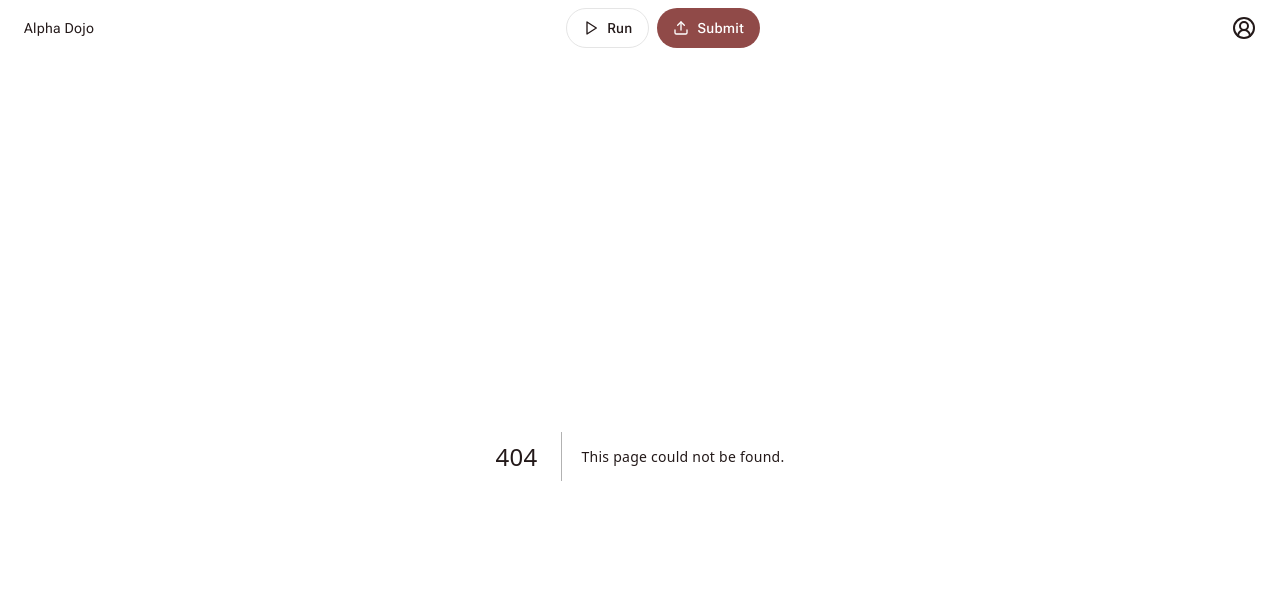
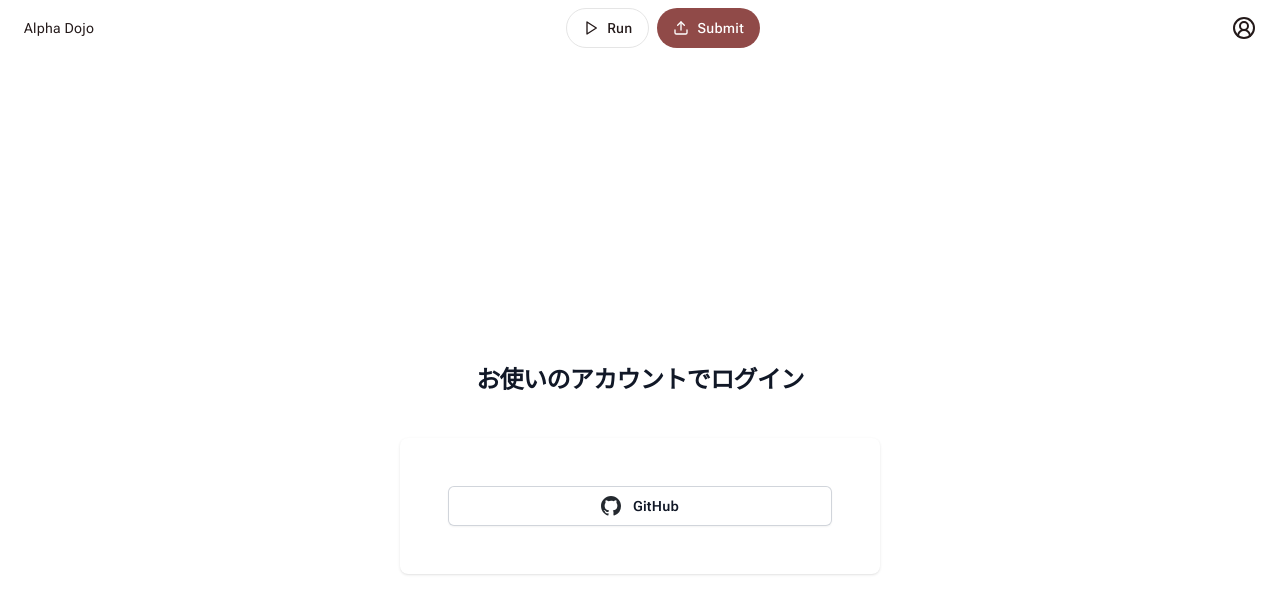
Before and after one commit to Greek-Academy/alpha-dojo-v2, a Next.js app: page /login in a window 1280 px wide. Before the commit this address had no page. Shown: the top 614 px of the page. Built offline with nearby package versions, Linux system fonts and the light colour scheme.

Commit message:
feat: Strapi と GitHub Auth を利用したログイン機能を実装

```diff
--- /dev/null
+++ b/src/app/connect/[provider]/redirect/route.ts
@@ -0,0 +1,35 @@
+import { NextResponse } from 'next/server';
+import { cookies } from 'next/headers';
+
+const config = {
+  maxAge: 60 * 60 * 24 * 7, // 1 week
+  path: '/',
+  domain: process.env.HOST ?? 'localhost',
+  httpOnly: true,
+  secure: process.env.NODE_ENV === 'production',
+};
+
+export const dynamic = 'force-dynamic'; // defaults to auto
+export async function GET(
+  request: Request,
+  params: { params: Promise<{ provider: string }> }
+) {
+  const { searchParams } = new URL(request.url);
+  const token = searchParams.get('access_token');
+
+  if (!token) return NextResponse.redirect(new URL('/login', request.url));
+
+  const provider = (await params.params).provider;
+  const backendUrl = process.env.STRAPI_PUBLIC_URL ?? 'http://localhost:1337';
+  const path = `/api/auth/${provider}/callback`;
+
+  const url = new URL(backendUrl + path);
+  url.searchParams.append('access_token', token);
+
+  const res = await fetch(url.href);
+  const data = await res.json();
+
+  (await cookies()).set('jwt', data.jwt, config);
+
+  return NextResponse.redirect(new URL('/', request.url));
+}
--- /dev/null
+++ b/src/app/login/page.tsx
@@ -0,0 +1,50 @@
+// ./src/app/page.tsx
+
+import Link from 'next/link';
+
+export default function Home() {
+  const backendUrl = process.env.STRAPI_PUBLIC_URL ?? 'http://localhost:1337';
+  const path = '/api/connect/github';
+  const url = new URL(backendUrl + path);
+
+  return (
+    <div className="flex min-h-screen flex-1 flex-col justify-center py-12 sm:px-6 lg:px-8">
+      <div className="sm:mx-auto sm:w-full sm:max-w-md">
+        <h2 className="mt-6 text-center text-2xl font-bold leading-9 tracking-tight text-gray-900">
+          お使いのアカウントでログイン
+        </h2>
+      </div>
+
+      <div className="mt-10 sm:mx-auto sm:w-full sm:max-w-[480px]">
+        <div className="bg-white px-6 py-12 shadow sm:rounded-lg sm:px-12">
+          <div>
+            <div className="grid grid-cols-1 gap-4">
+              <form>
+                <Link
+                  href={url.href}
+                  className="flex w-full items-center justify-center gap-3 rounded-md bg-white px-3 py-2 text-sm font-semibold text-gray-900 shadow-sm ring-1 ring-inset ring-gray-300 hover:bg-gray-50 focus-visible:ring-transparent"
+                >
+                  <svg
+                    className="h-5 w-5 fill-[#24292F]"
+                    aria-hidden="true"
+                    fill="currentColor"
+                    viewBox="0 0 20 20"
+                  >
+                    <path
+                      fillRule="evenodd"
+                      d="M10 0C4.477 0 0 4.484 0 10.017c0 4.425 2.865 8.18 6.839 9.504.5.092.682-.217.682-.483 0-.237-.008-.868-.013-1.703-2.782.605-3.369-1.343-3.369-1.343-.454-1.158-1.11-1.466-1.11-1.466-.908-.62.069-.608.069-.608 1.003.07 1.531 1.032 1.531 1.032.892 1.53 2.341 1.088 2.91.832.092-.647.35-1.088.636-1.338-2.22-.253-4.555-1.113-4.555-4.951 0-1.093.39-1.988 1.029-2.688-.103-.253-.446-1.272.098-2.65 0 0 .84-.27 2.75 1.026A9.564 9.564 0 0110 4.844c.85.004 1.705.115 2.504.337 1.909-1.296 2.747-1.027 2.747-1.027.546 1.379.203 2.398.1 2.651.64.7 1.028 1.595 1.028 2.688 0 3.848-2.339 4.695-4.566 4.942.359.31.678.921.678 1.856 0 1.338-.012 2.419-.012 2.747 0 .268.18.58.688.482A10.019 10.019 0 0020 10.017C20 4.484 15.522 0 10 0z"
+                      clipRule="evenodd"
+                    />
+                  </svg>
+                  <span className="text-sm font-semibold leading-6">
+                    GitHub
+                  </span>
+                </Link>
+              </form>
+            </div>
+          </div>
+        </div>
+      </div>
+    </div>
+  );
+}
```
